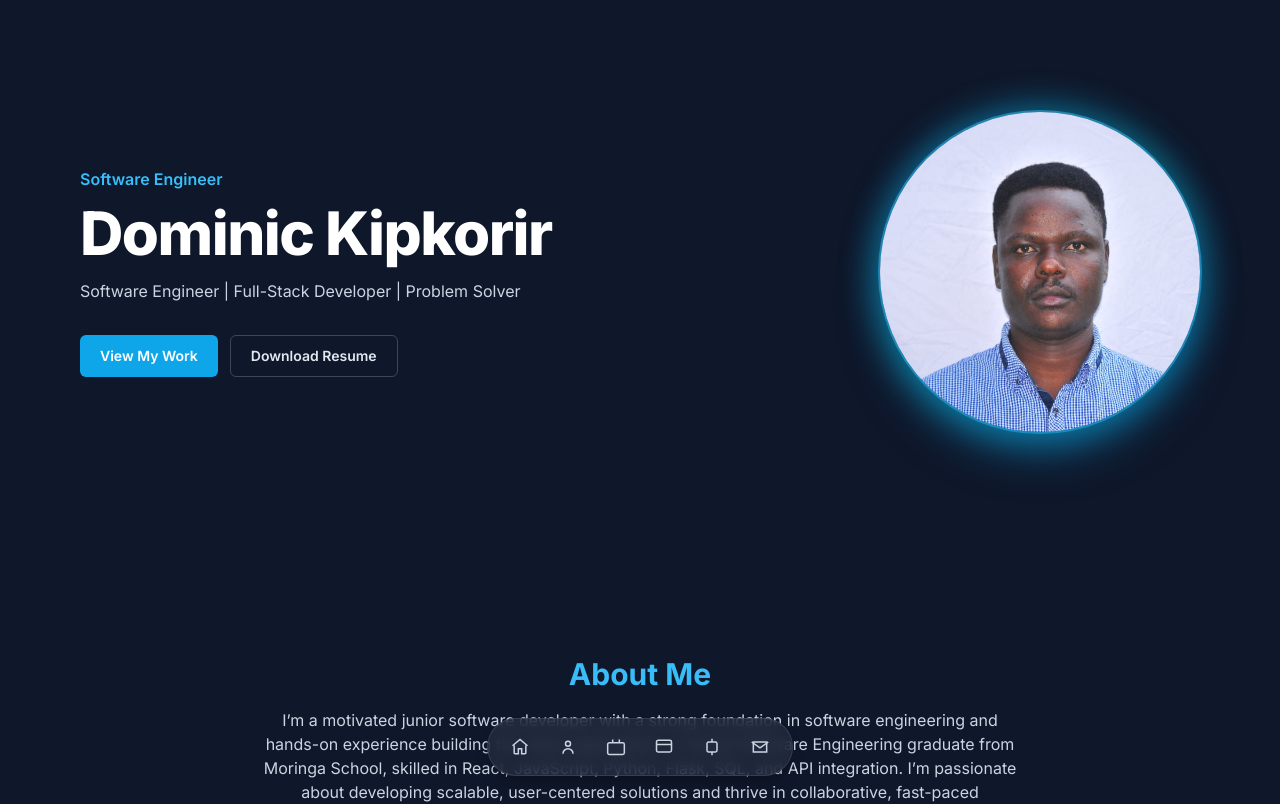
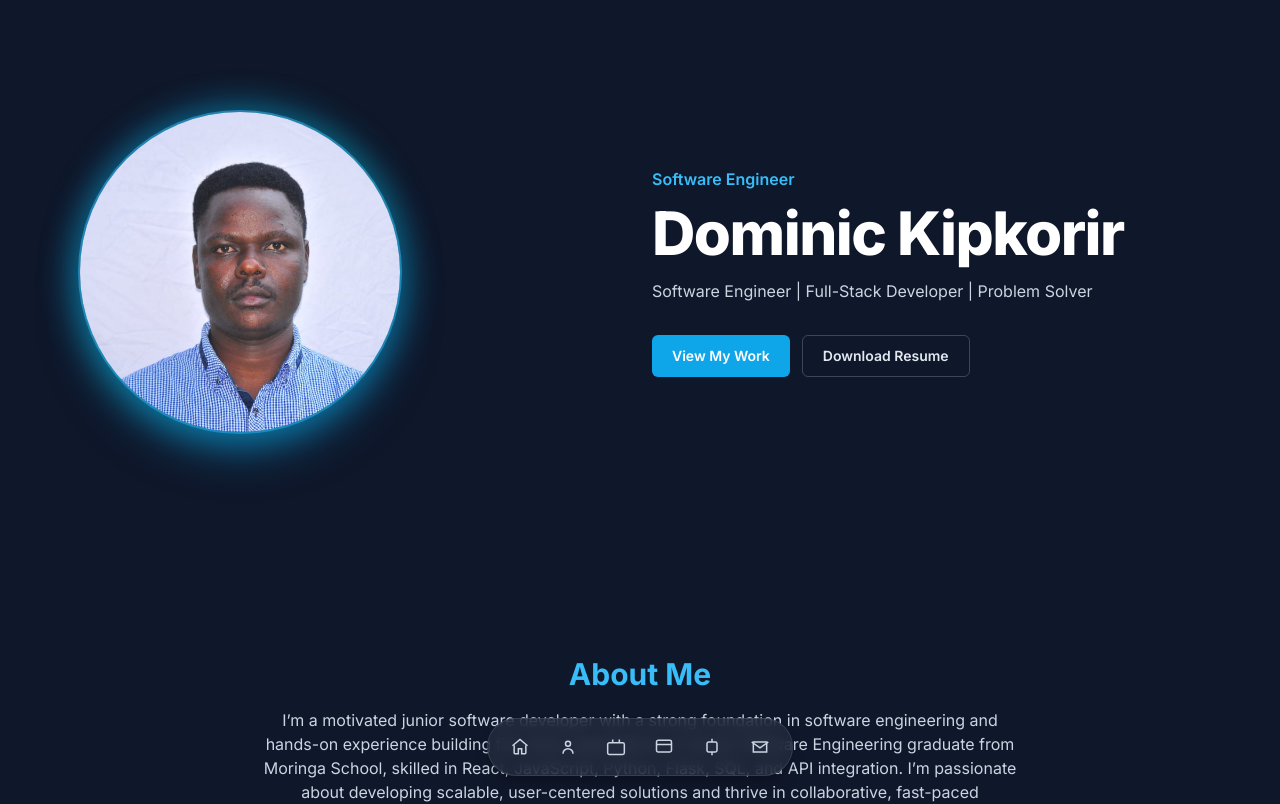
Before and after one commit to Harshpal01/dominic-kipkorir-portfolio, a React (Vite) app: page / in a window 1280 px wide. Shown: the top 804 px of the page. Built offline with nearby package versions, Linux system fonts and the light colour scheme.

Commit message:
Adjust hero layout: Swap profile image and text order to match reference design

```diff
--- a/src/App.jsx
+++ b/src/App.jsx
@@ -13,8 +13,20 @@ function Section({ id, className = '', children }) {
 function Hero() {
   return (
     <Section id="home" className="pt-16">
-      <div className="grid md:grid-cols-2 items-center gap-6 md:gap-8">
-        <div className="text-center md:text-left">
+      <div className="grid md:grid-cols-2 items-center gap-4 md:gap-6">
+        <div className="flex justify-center md:justify-start order-2 md:order-1">
+          <div className="relative h-64 w-64 md:h-80 md:w-80">
+            <div className="absolute -inset-2 bg-gradient-to-br from-sky-500 via-cyan-500 to-sky-600 rounded-full opacity-75 blur-lg animate-pulse" />
+            <div className="absolute inset-0 rounded-full bg-gradient-to-br from-sky-500/30 to-cyan-500/20 ring-2 ring-sky-400/50" />
+            <img
+              src="/profile.jpeg"
+              alt="Dominic Kipkorir"
+              className="relative z-10 h-full w-full rounded-full object-cover shadow-2xl shadow-sky-500/50"
+              loading="eager"
+            />
+          </div>
+        </div>
+        <div className="text-center md:text-left order-1 md:order-2">
           <p className="text-sky-400 font-semibold">Software Engineer</p>
           <h1 className="mt-3 text-4xl md:text-6xl font-extrabold tracking-tight text-white">
             Dominic Kipkorir
@@ -29,18 +41,6 @@ function Hero() {
             <a href="/DominicKipkorir_Resume.pdf" className="inline-flex items-center rounded-md border border-white/20 px-5 py-2.5 text-sm font-semibold text-slate-200 hover:bg-white/5">
               Download Resume
             </a>
-          </div>
-        </div>
-        <div className="flex justify-center md:justify-end">
-          <div className="relative h-64 w-64 md:h-80 md:w-80">
-            <div className="absolute -inset-2 bg-gradient-to-br from-sky-500 via-cyan-500 to-sky-600 rounded-full opacity-75 blur-lg animate-pulse" />
-            <div className="absolute inset-0 rounded-full bg-gradient-to-br from-sky-500/30 to-cyan-500/20 ring-2 ring-sky-400/50" />
-            <img
-              src="/profile.jpeg"
-              alt="Dominic Kipkorir"
-              className="relative z-10 h-full w-full rounded-full object-cover shadow-2xl shadow-sky-500/50"
-              loading="eager"
-            />
           </div>
         </div>
       </div>
```
